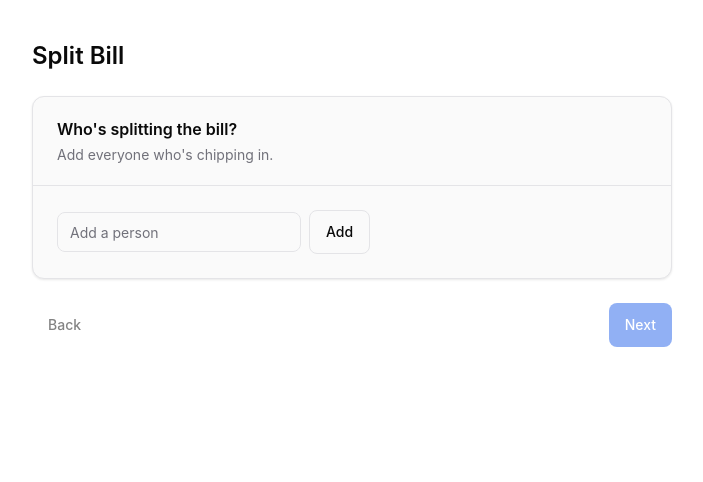
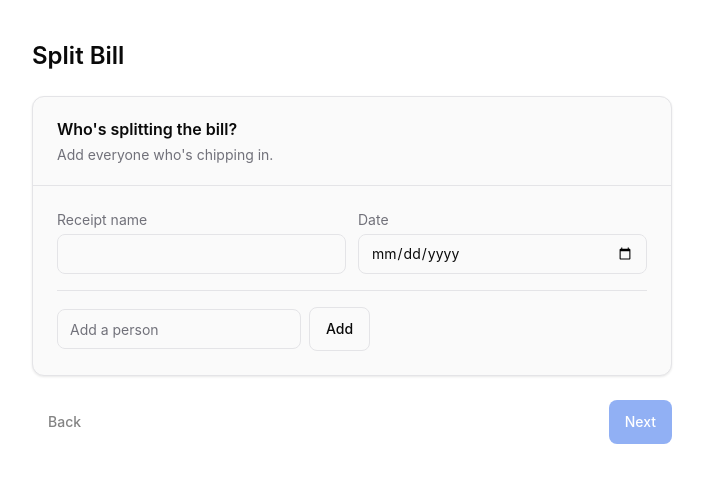
Before and after one commit to nafuza1299/split-bill-app, a React (Vite) app: page / in a window 1280 px wide. Shown: the top 482 px of the page, without its empty margins (288-991 px from the left). Built offline with nearby package versions, Linux system fonts and the light colour scheme.

Commit message:
feat: add receipt name and date management with validation in PeopleManager

```diff
--- a/src/components/PeopleManager.tsx
+++ b/src/components/PeopleManager.tsx
@@ -3,9 +3,20 @@ import { Button } from "./catalyst/Button/Button";
 import { Card } from "./catalyst/Card/Card";
 import { Input } from "./ui/Input";
 import { useReceiptStore } from "../store/useReceiptStore";
-import { DUPLICATE_NAME_MESSAGE, getDuplicateNameIndices, getNameError, isNameTaken } from "../lib/validation";
+import {
+  DUPLICATE_NAME_MESSAGE,
+  getDateError,
+  getDuplicateNameIndices,
+  getNameError,
+  getWildcardError,
+  isNameTaken,
+} from "../lib/validation";
 
 export function PeopleManager() {
+  const receiptName = useReceiptStore((s) => s.receiptName);
+  const receiptDate = useReceiptStore((s) => s.receiptDate);
+  const setReceiptName = useReceiptStore((s) => s.setReceiptName);
+  const setReceiptDate = useReceiptStore((s) => s.setReceiptDate);
   const people = useReceiptStore((s) => s.people);
   const addPerson = useReceiptStore((s) => s.addPerson);
   const removePerson = useReceiptStore((s) => s.removePerson);
@@ -29,6 +40,21 @@ export function PeopleManager() {
         <Card.Description>Add everyone who's chipping in.</Card.Description>
       </Card.Header>
       <Card.Body>
+        <div className="mb-4 grid grid-cols-2 gap-3 border-b border-border pb-4">
+          <Input
+            label="Receipt name"
+            value={receiptName}
+            error={getWildcardError(receiptName)}
+            onChange={(e) => setReceiptName(e.target.value)}
+          />
+          <Input
+            label="Date"
+            type="date"
+            value={receiptDate}
+            error={getDateError(receiptDate)}
+            onChange={(e) => setReceiptDate(e.target.value)}
+          />
+        </div>
         <div className="space-y-3">
           {people.length > 0 && <p className="text-sm text-text-muted">Name</p>}
           {people.map((person, index) => (
--- a/src/lib/validation.ts
+++ b/src/lib/validation.ts
@@ -14,6 +14,16 @@ export const quantitySchema = z.number().int("Must be a whole number").positive(
 
 export const centsSchema = z.number().nonnegative("Must be zero or more");
 
+// Same wildcard rule as nameSchema, but the field is optional — empty is fine.
+export const optionalNameSchema = z
+  .string()
+  .refine((v) => !WILDCARD_PATTERN.test(v), WILDCARD_MESSAGE);
+
+// Optional — empty is fine, but a non-empty value must be a real calendar date.
+export const dateSchema = z
+  .string()
+  .refine((v) => v === "" || !Number.isNaN(Date.parse(v)), "Enter a valid date");
+
 function firstError(result: { success: boolean; error?: { issues: { message: string }[] } }): string | null {
   return result.success ? null : (result.error?.issues[0].message ?? null);
 }
@@ -28,6 +38,14 @@ export function getQuantityError(quantity: number): string | null {
 
 export function getMoneyError(cents: number): string | null {
   return firstError(centsSchema.safeParse(cents));
+}
+
+export function getWildcardError(value: string): string | null {
+  return firstError(optionalNameSchema.safeParse(value));
+}
+
+export function getDateError(value: string): string | null {
+  return firstError(dateSchema.safeParse(value));
 }
 
 export interface ItemFieldErrors {
--- a/src/store/useReceiptStore.ts
+++ b/src/store/useReceiptStore.ts
@@ -7,6 +7,8 @@ export type WizardStep = "people" | "items" | "mode" | "assign" | "summary";
 
 interface ReceiptState {
   step: WizardStep;
+  receiptName: string;
+  receiptDate: string;
   people: Person[];
   items: ReceiptItem[];
   taxCents: number;
@@ -14,6 +16,8 @@ interface ReceiptState {
   splitMode: SplitMode | null;
   assignments: ItemAssignments;
 
+  setReceiptName: (name: string) => void;
+  setReceiptDate: (date: string) => void;
   addPerson: (name: string) => void;
   removePerson: (id: string) => void;
   renamePerson: (id: string, name: string) => void;
@@ -36,6 +40,8 @@ function nextAfterMode(mode: SplitMode | null): WizardStep {
 
 export const useReceiptStore = create<ReceiptState>((set) => ({
   step: "people",
+  receiptName: "",
+  receiptDate: "",
   people: [],
   items: [],
   taxCents: 0,
@@ -43,6 +49,8 @@ export const useReceiptStore = create<ReceiptState>((set) => ({
   splitMode: null,
   assignments: {},
 
+  setReceiptName: (name) => set({ receiptName: name }),
+  setReceiptDate: (date) => set({ receiptDate: date }),
   addPerson: (name) =>
     set((s) => ({ people: [...s.people, { id: crypto.randomUUID(), name }] })),
   removePerson: (id) =>
```
Also changed, not shown: 1 other file (tests, documents, lock files or other folders).
